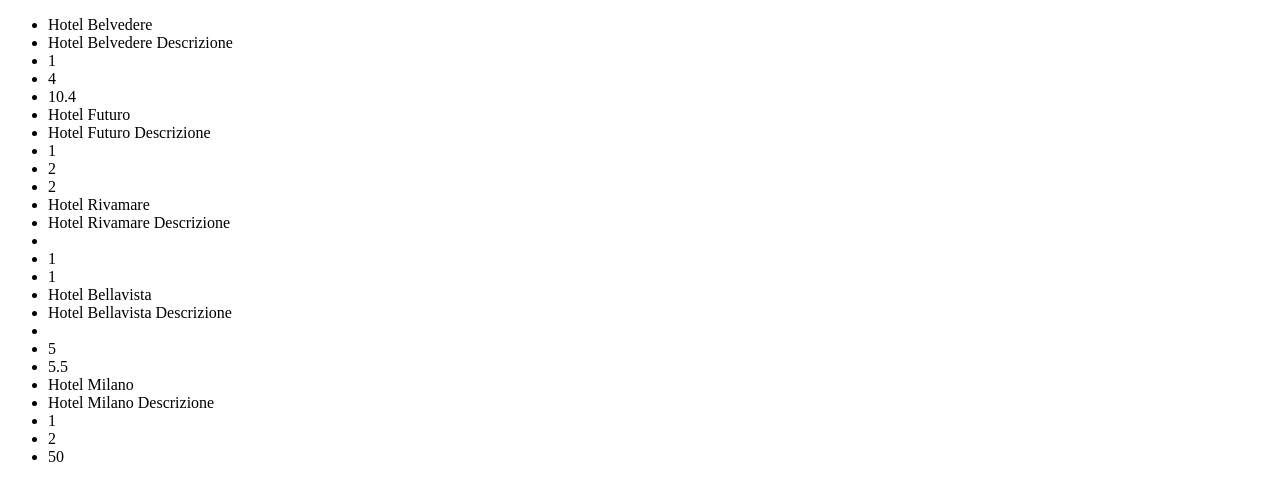
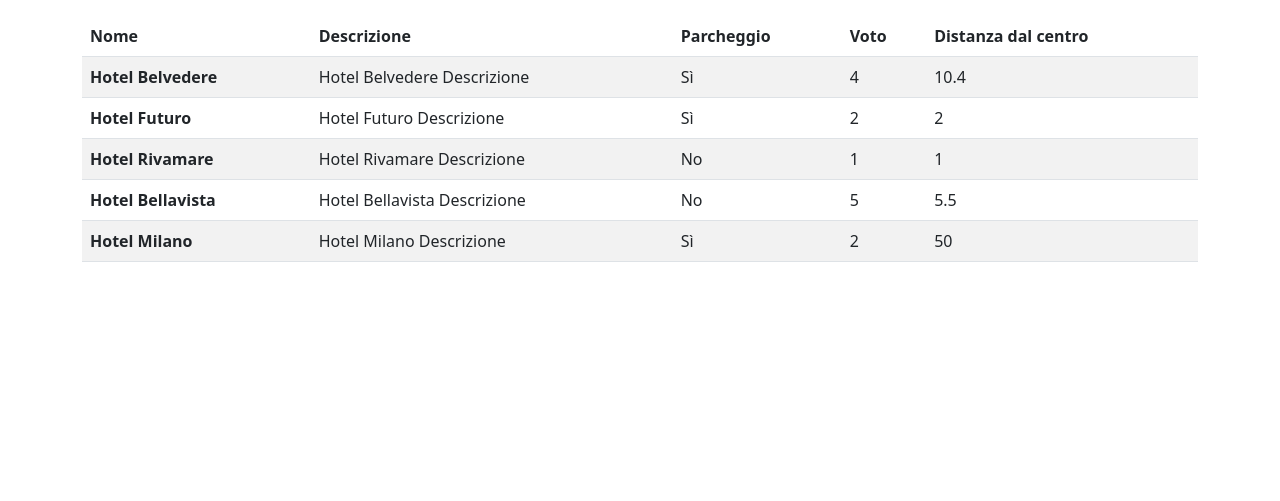
Before and after one commit to saracassandra7/php-hotel, a PHP site: page / in a window 1280 px wide. Shown: the top 501 px of the page. Run offline with PHP 8.4, Linux system fonts and the light colour scheme.

Commit message:
[add] table

```diff
--- a/index.php
+++ b/index.php
@@ -47,20 +47,39 @@
   <meta charset="UTF-8">
   <meta http-equiv="X-UA-Compatible" content="IE=edge">
   <meta name="viewport" content="width=device-width, initial-scale=1.0">
+
+  <link rel='stylesheet' href='https://cdnjs.cloudflare.com/ajax/libs/bootstrap/5.2.3/css/bootstrap.min.css' integrity='sha512-SbiR/eusphKoMVVXysTKG/7VseWii+Y3FdHrt0EpKgpToZeemhqHeZeLWLhJutz/2ut2Vw1uQEj2MbRF+TVBUA==' crossorigin='anonymous'/>
   <title>PHP Hotels</title>
 </head>
 <body>
-  <div>
-  <ul>
-    <?php
-    foreach($hotels as $hotelClass){
-      foreach($hotelClass as $hotel){
-        echo "<li>$hotel</li>";
-      }
-    }
-    ?>
+  <div class="container mt-3">
+   <table class="table table-striped">
+     <thead>
+     <tr>
+       <th>Nome</th>
+       <th>Descrizione</th>
+       <th>Parcheggio</th>
+       <th>Voto</th>
+       <th>Distanza dal centro</th>
+     </tr>
+     </thead>
 
-  </ul>
+     <tbody>
+     <?php foreach ($hotels as $hotel) { ?>
+      <tr>
+        <th><?php echo $hotel['name']?></th>
+        <td><?php echo $hotel['description']?></td>
+        <td><?php echo $hotel['parking'] ? 'Sì' : 'No'?></td>
+        <td><?php echo $hotel['vote']?></td>
+        <td><?php echo $hotel['distance_to_center']?></td>
+
+      </tr>
+
+     <?php } ?>
+
+
+
+   </table>
   </div>
 </body>
 </html>
```
